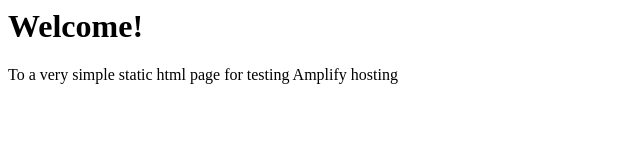
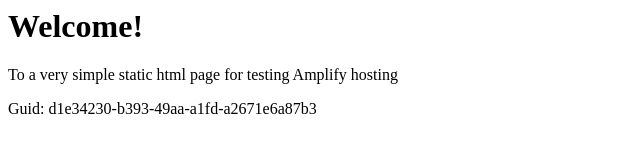
Before and after one commit to aws-aemilia-cmh/Github-PR-Commit-Integration-Test-DoNotTouch-Gith-OKSLNVO2-v1-preprod-us-east-2, a website: page src/index.html in a window 1280 px wide. Shown: the whole page, without its empty margins (0-640 px from the left). Drawn offline with Linux system fonts and the light colour scheme.

Commit message:
commit from integ tests

```diff
--- a/src/index.html
+++ b/src/index.html
@@ -1,3 +1,5 @@
+
+
 <html lang="en">
 
 <head>
@@ -10,6 +12,6 @@
 <body>
     <h1>Welcome!</h1>
     <p>To a very simple static html page for testing Amplify hosting</p>
-</body>
+    <p>Guid: d1e34230-b393-49aa-a1fd-a2671e6a87b3</p></body>
 
 </html>
```
